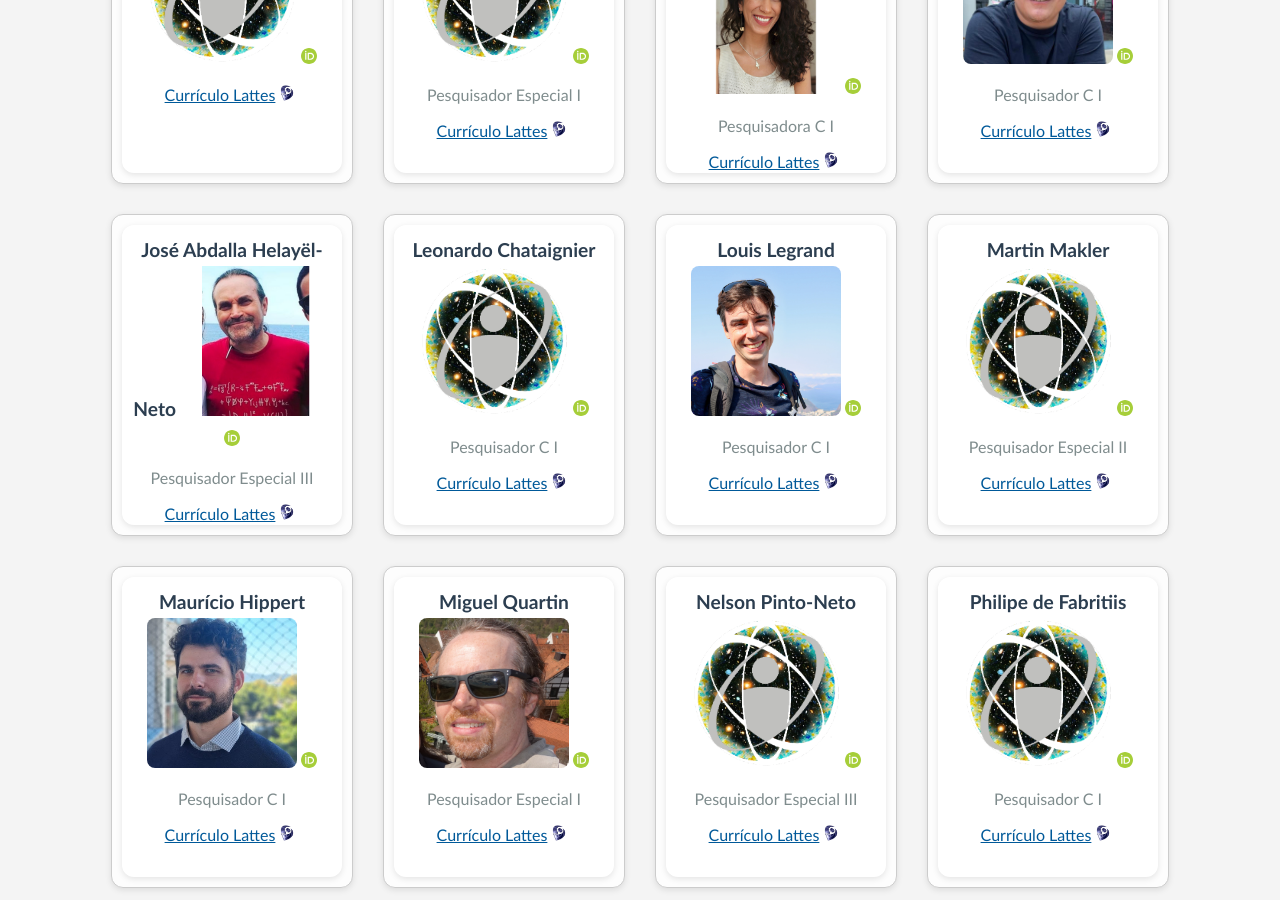
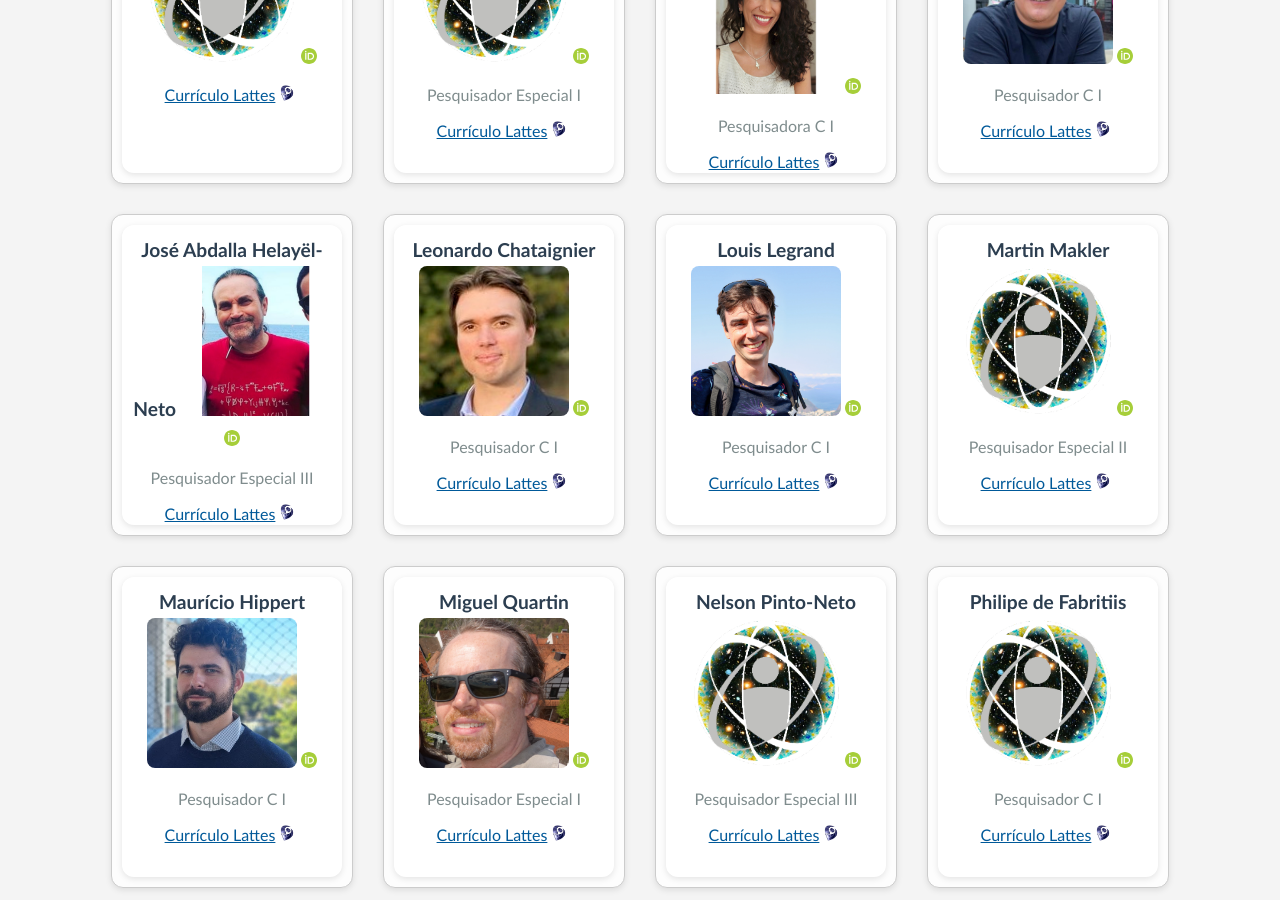
Before and after one commit to cbpf-cosmo/cbpf-cosmo.github.io, a Jekyll site: the page membros.html, which Jekyll copies as it is, in a window 1280 px wide and 900 px high, scrolled down 885 px. Built offline with Jekyll 4.4.1, drawn with Linux system fonts in a browser that asks for light colours.

Commit message:
feat:add profile of Leonardo Chataignier in membros.html

```diff
--- a/membros.html
+++ b/membros.html
@@ -258,21 +258,21 @@
       <div class="member-front">
         <div class="member-name">
           Leonardo Chataignier
-          <img src="images/thumbs/cbpf.png" alt="foto" class="clickable-photo"
+          <img src="images/thumbs/chataig.jpeg" alt="foto" class="clickable-photo"
                style="width:150px; height:150px; object-fit:cover;">
-          <a href="https://orcid.org/" target="_blank">
+          <a href="https://orcid.org/0000-0001-6691-3695" target="_blank">
             <img src="images/ORCID-iD_icon_vector.svg" alt="iD ORCID"/>
           </a>
         </div>
         <div class="member-role">Pesquisador C I</div>
         <div class="member-lattes">
-          <a href="http://lattes.cnpq.br/" target="_blank">
+          <a href="http://lattes.cnpq.br/3740471015717870" target="_blank">
             Currículo Lattes<img src="images/lattes-logo-2.png" alt="iD Lattes"/>
           </a>
         </div>
       </div>
       <div class="member-back">
-        <p>Texto sobre Leonardo Chataignier e palavras-chaves</p>
+        <p>Gravitação quântica e aplicações à cosmologia; Teorias de Gauge; Observáveis relacionais e o problema do tempo; Fundamentos da teoria quântica</p>
         <button class="btn-back">Voltar</button>
       </div>
     </div>
```
Also changed, not shown: images/thumbs/chataig.jpeg (added).
